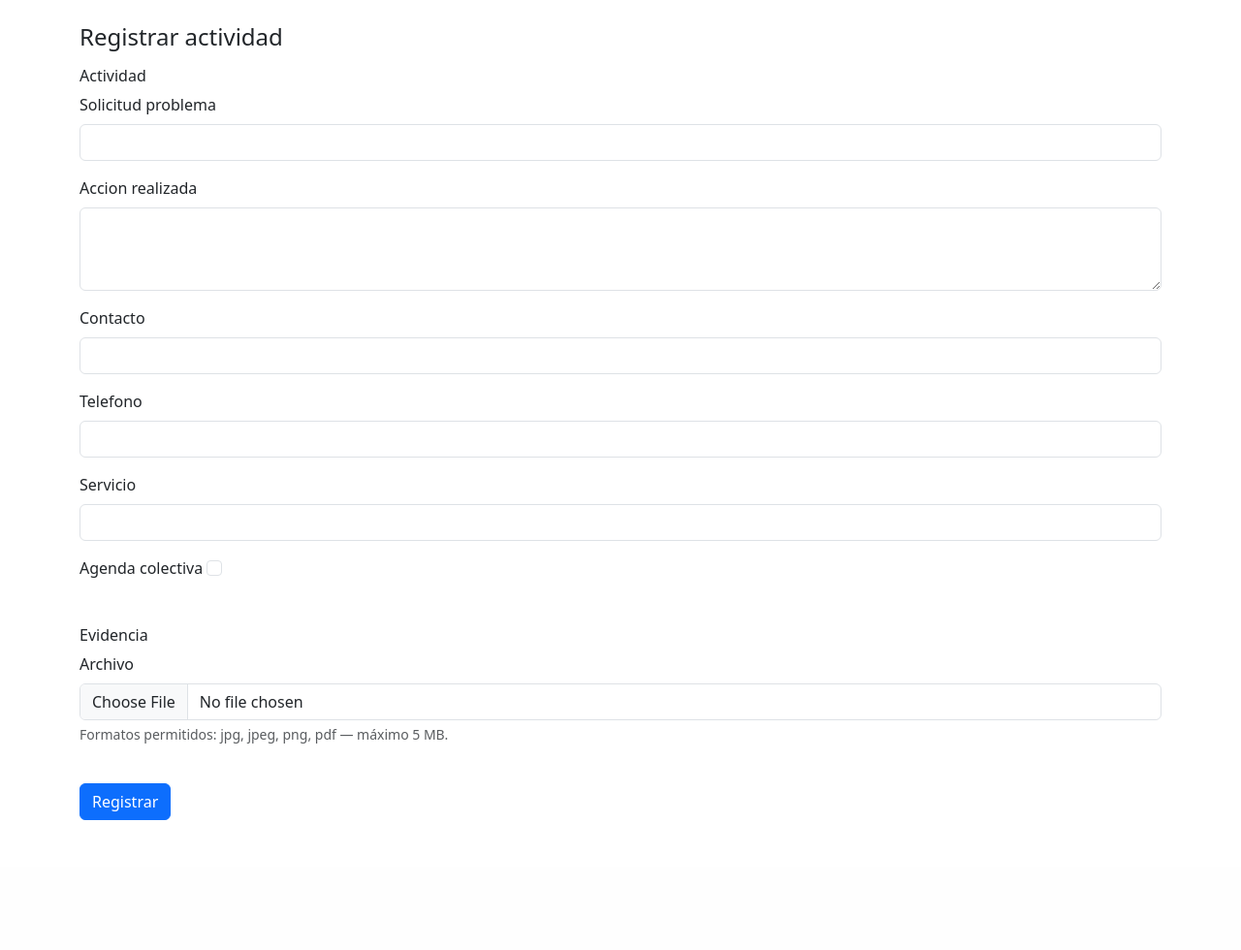
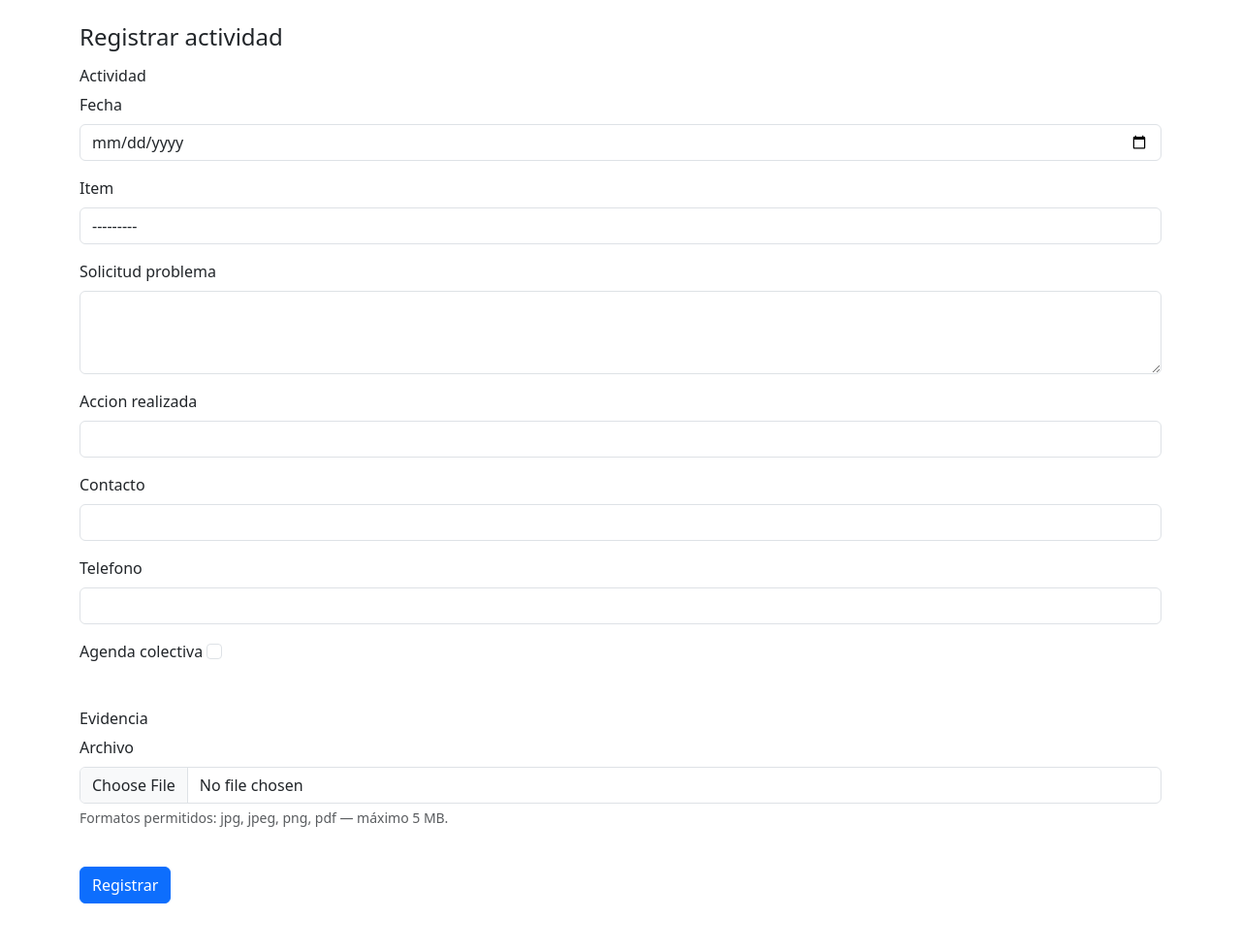
Before and after one commit to gomez-gb/Proyecto-SGR, a Django app: page /actividades/nueva/ in a window 1280 px wide. Shown: the part 56-1036 px from the top of the page at 97% size. Before the commit the page ends 902 px from the top, so only its background shows below. Run offline with Django 5.2, Linux system fonts and the light colour scheme; the visitor is signed in with stand-in values (Sample User, id 1).

Commit message:
Ajusta registrar_actividad para que corresponda al Wireframe1 de la U2
- Agrega campo item (RF-009, faltaba por completo)
- fecha ahora es editable en el formulario (antes se autocompletaba)
- solicitud_problema pasa a textarea grande / accion_realizada a input
  de una linea (estaban invertidos respecto al wireframe)
- servicio se mantiene en el modelo (coincide con el Diagrama de
  Clases de la U2) pero se saca de este formulario, no aparece en
  el wireframe de esta pantalla
- Se mantiene la validacion de formato/tamano de archivo pese a que
  el wireframe dice "cualquier formato permitido" - decision de
  seguridad (OWASP), documentada como mejora sobre el diseño original

```diff
--- a/operacion/admin.py
+++ b/operacion/admin.py
@@ -10,8 +10,8 @@ class PerfilAdmin(admin.ModelAdmin):
 
 @admin.register(Actividad)
 class ActividadAdmin(admin.ModelAdmin):
-    list_display = ("id", "funcionario", "fecha", "solicitud_problema", "estado")
-    list_filter = ("estado", "agenda_colectiva")
+    list_display = ("id", "funcionario", "fecha", "item", "estado")
+    list_filter = ("estado", "item", "agenda_colectiva")
 
 
 @admin.register(Evidencia)
--- a/operacion/forms.py
+++ b/operacion/forms.py
@@ -22,9 +22,10 @@ class EstiloBootstrapMixin:
 class ActividadForm(EstiloBootstrapMixin, forms.ModelForm):
     class Meta:
         model = Actividad
-        fields = ["solicitud_problema", "accion_realizada", "contacto", "telefono", "servicio", "agenda_colectiva"]
+        fields = ["fecha", "item", "solicitud_problema", "accion_realizada", "contacto", "telefono", "agenda_colectiva"]
         widgets = {
-            "accion_realizada": forms.Textarea(attrs={"rows": 3}),
+            "fecha": forms.DateInput(attrs={"type": "date"}),
+            "solicitud_problema": forms.Textarea(attrs={"rows": 3}),
         }
 
 
--- a/operacion/models.py
+++ b/operacion/models.py
@@ -18,10 +18,18 @@ class Perfil(models.Model):
 
 
 class Actividad(models.Model):
+    class Item(models.TextChoices):
+        ALUMBRADO_PUBLICO = "ALUMBRADO_PUBLICO", "Alumbrado público"
+        ATENCION_SOCIAL = "ATENCION_SOCIAL", "Atención social"
+        INFRAESTRUCTURA = "INFRAESTRUCTURA", "Infraestructura y mantención"
+        ASEO_ORNATO = "ASEO_ORNATO", "Aseo y ornato"
+        OTRO = "OTRO", "Otro"
+
     funcionario = models.ForeignKey(settings.AUTH_USER_MODEL, on_delete=models.PROTECT, related_name="actividades")
-    fecha = models.DateTimeField(default=timezone.now)
-    solicitud_problema = models.CharField(max_length=255)
-    accion_realizada = models.TextField()
+    fecha = models.DateField(default=timezone.localdate)
+    item = models.CharField(max_length=30, choices=Item.choices)
+    solicitud_problema = models.TextField()
+    accion_realizada = models.CharField(max_length=255)
     contacto = models.CharField(max_length=150, blank=True)
     telefono = models.CharField(max_length=20, blank=True)
     servicio = models.CharField(max_length=100, blank=True)
@@ -29,7 +37,7 @@ class Actividad(models.Model):
     estado = models.CharField(max_length=30, default="registrada")
 
     def __str__(self):
-        return f"Actividad #{self.pk} — {self.solicitud_problema}"
+        return f"Actividad #{self.pk} — {self.solicitud_problema[:50]}"
 
 
 class Evidencia(models.Model):
--- a/operacion/templates/operacion/detalle_actividad.html
+++ b/operacion/templates/operacion/detalle_actividad.html
@@ -3,12 +3,14 @@
 {% block contenido %}
 <h1 class="h4 mb-3">Actividad #{{ actividad.pk }}</h1>
 <dl class="row">
+    <dt class="col-sm-3">Fecha</dt>
+    <dd class="col-sm-9">{{ actividad.fecha|date:"d/m/Y" }}</dd>
+    <dt class="col-sm-3">Ítem</dt>
+    <dd class="col-sm-9">{{ actividad.get_item_display }}</dd>
     <dt class="col-sm-3">Solicitud / problema</dt>
     <dd class="col-sm-9">{{ actividad.solicitud_problema }}</dd>
     <dt class="col-sm-3">Acción realizada</dt>
     <dd class="col-sm-9">{{ actividad.accion_realizada }}</dd>
-    <dt class="col-sm-3">Fecha</dt>
-    <dd class="col-sm-9">{{ actividad.fecha }}</dd>
     <dt class="col-sm-3">Estado</dt>
     <dd class="col-sm-9"><span class="badge bg-secondary">{{ actividad.estado }}</span></dd>
 </dl>
```
Also changed, not shown: operacion/templates/operacion/lista_actividades.html (+4 -3 lines), operacion/migrations/0001_initial.py.
